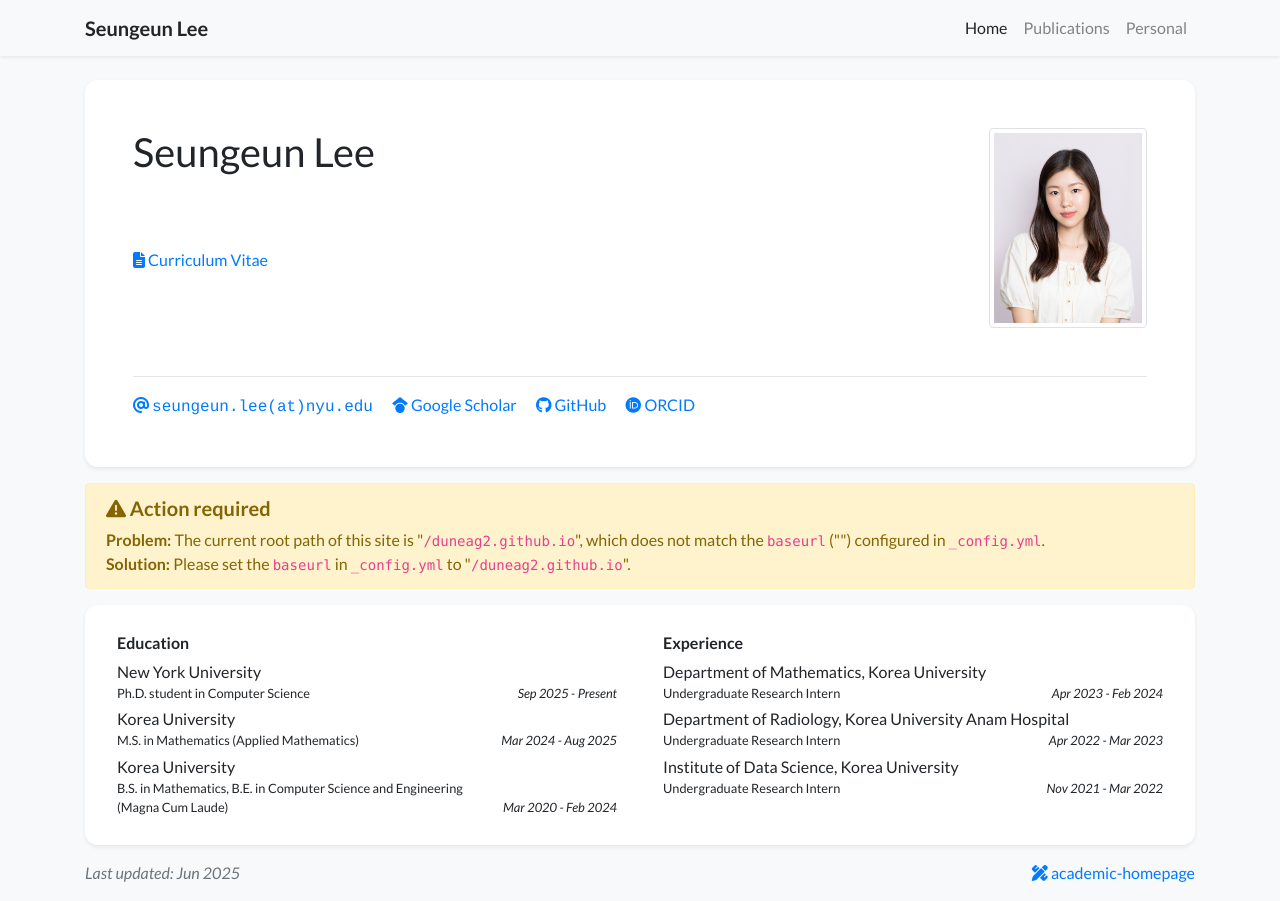
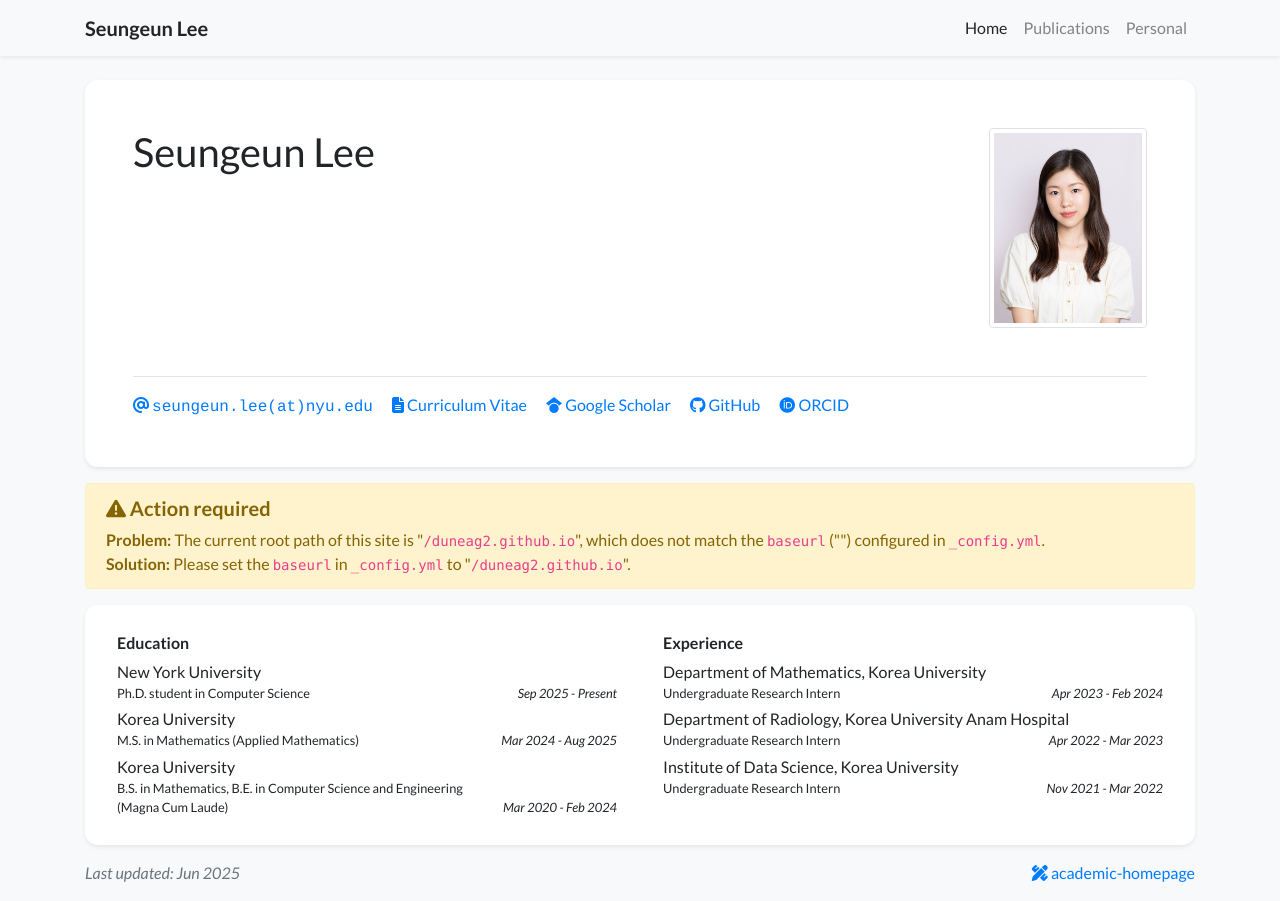
Before and after one commit to duneag2/duneag2.github.io, a Jekyll site: the page built from index.html, in a window 1280 px wide. Built offline with Jekyll 4.4.1, drawn with Linux system fonts in a browser that asks for light colours; nearby versions of some CDN libraries; a style sheet for code colours, icons or effects is not loaded.

Commit message:
Update profile_card.html

```diff
--- a/_includes/widgets/profile_card.html
+++ b/_includes/widgets/profile_card.html
@@ -37,9 +37,9 @@
                         <div class="text-profile-bio mt-3" {% if site.data.profile.short_bio_text_justify %}style="text-align: justify;"{% endif %}>
                             {{ site.data.profile.short_bio }}
                         </div>
-                        {% if site.data.profile.cv_link %}
+<!--                         {% if site.data.profile.cv_link %}
                             <a target="_blank" href="{{ site.data.profile.cv_link | relative_url }}"><i class="fas fa-file-alt"></i> Curriculum Vitae</a> <br/>
-                        {% endif %}
+                        {% endif %} -->
                     </div>
 
                 </div>
@@ -49,7 +49,11 @@
                         <a class="pr-3 no-break" href="mailto:{{ site.data.profile.email | encode_email }}">
                             <i class="fas fa-at"></i> <span class="email-text">{{ site.data.profile.email | replace: "@", "(at)" }}</span>
                         </a>
-
+                        {% if site.data.profile.cv_link %}
+                        <a class="pr-3 no-break" target="_blank" href="{{ site.data.profile.cv_link | relative_url }}">
+                          <i class="fas fa-file-alt"></i> Curriculum Vitae
+                        </a>
+                        {% endif %}
                         {% if site.data.profile.gscholar %}
                         {%- if site.data.profile.gscholar contains 'scholar.google' -%}
                         {%- assign gscholar_url = site.data.profile.gscholar -%}
```
